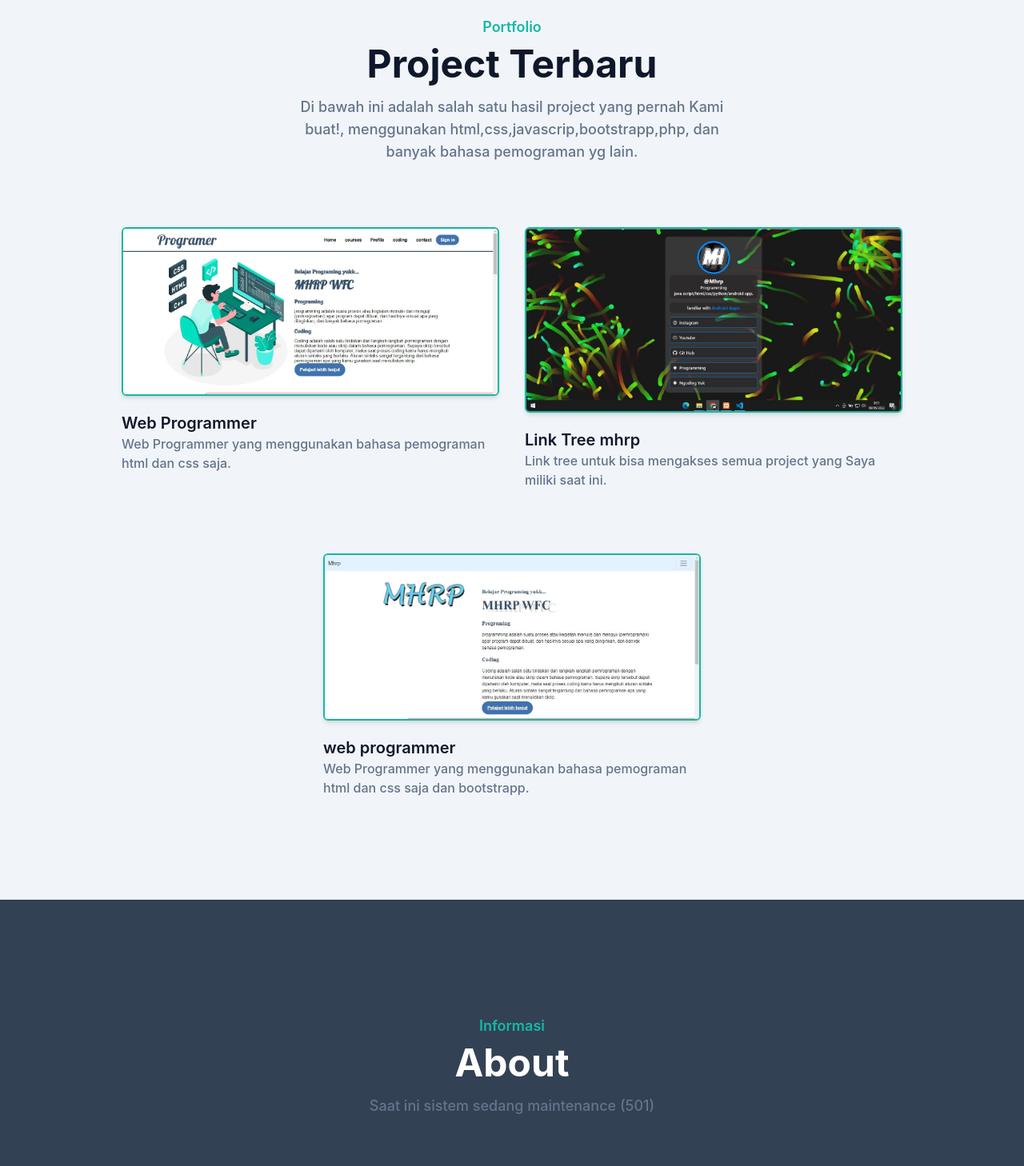
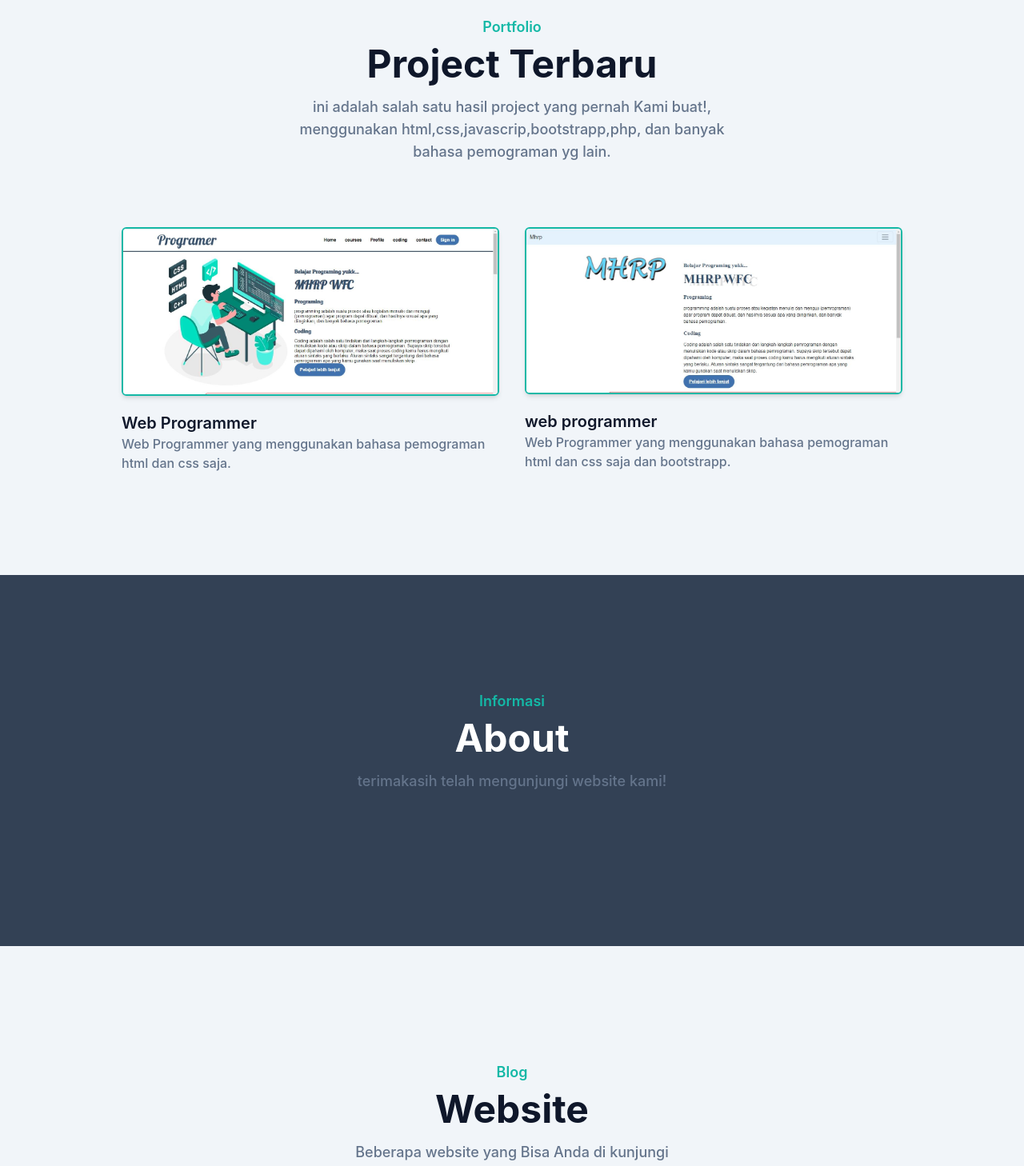
Before and after one commit to mhrpwfc88/portfolio-mhrp, a plain HTML site: page index.html in a window 1280 px wide. Shown: the part 1200-2658 px from the top of the page at 80% size. Drawn offline with Linux system fonts and the light colour scheme.

Commit message:
tampilan update

```diff
--- a/index.html
+++ b/index.html
@@ -333,9 +333,9 @@
               Project Terbaru
             </h2>
             <p class="text-md font-medium text-secondary md:text-lg">
-              Di bawah ini adalah salah satu hasil project yang pernah Kami
-              buat!, menggunakan html,css,javascrip,bootstrapp,php, dan banyak
-              bahasa pemograman yg lain.
+              ini adalah salah satu hasil project yang pernah Kami buat!,
+              menggunakan html,css,javascrip,bootstrapp,php, dan banyak bahasa
+              pemograman yg lain.
             </p>
           </div>
         </div>
@@ -360,7 +360,7 @@
             </p>
           </div>
 
-          <div class="mb-12 p-4 md:w-1/2">
+          <!-- <div class="mb-12 p-4 md:w-1/2">
             <div
               class="overflow-hidden rounded-md shadow-md border-2 border-primary"
             >
@@ -375,7 +375,7 @@
               Link tree untuk bisa mengakses semua project yang Saya miliki saat
               ini.
             </p>
-          </div>
+          </div> -->
 
           <div class="mb-12 p-4 md:w-1/2">
             <div
@@ -410,7 +410,7 @@
               About
             </h2>
             <p class="text-md font-medium text-secondary md:text-lg">
-              Saat ini sistem sedang maintenance (501)
+              terimakasih telah mengunjungi website kami!
             </p>
           </div>
         </div>
@@ -436,7 +436,7 @@
         </div>
 
         <div class="flex flex-wrap justify-center">
-          <div class="xl-1/6 w-full px-4 lg:w-1/4">
+          <!-- <div class="xl-1/6 w-full px-4 lg:w-1/4">
             <div class="mb-10 overflow-hidden rounded-xl bg-white shadow-lg">
               <img
                 src="dist/img/portfolio/qwerty.JPG"
@@ -461,7 +461,7 @@
                 >
               </div>
             </div>
-          </div>
+          </div> -->
 
           <div class="xl-1/6 w-full px-4 lg:w-1/4">
             <div class="mb-10 overflow-hidden rounded-xl bg-white shadow-lg">
@@ -594,6 +594,7 @@
             <p>Mh17pwfc@gmail.com</p>
             <p>Jl. sidomukti no.05</p>
             <p>probolinggo</p>
+            <p>(67282)</p>
           </div>
           <div class="mb-12 w-full px-4 md:w-1/3">
             <h3 class="mb-5 text-xl font-semibold text-white">
```
